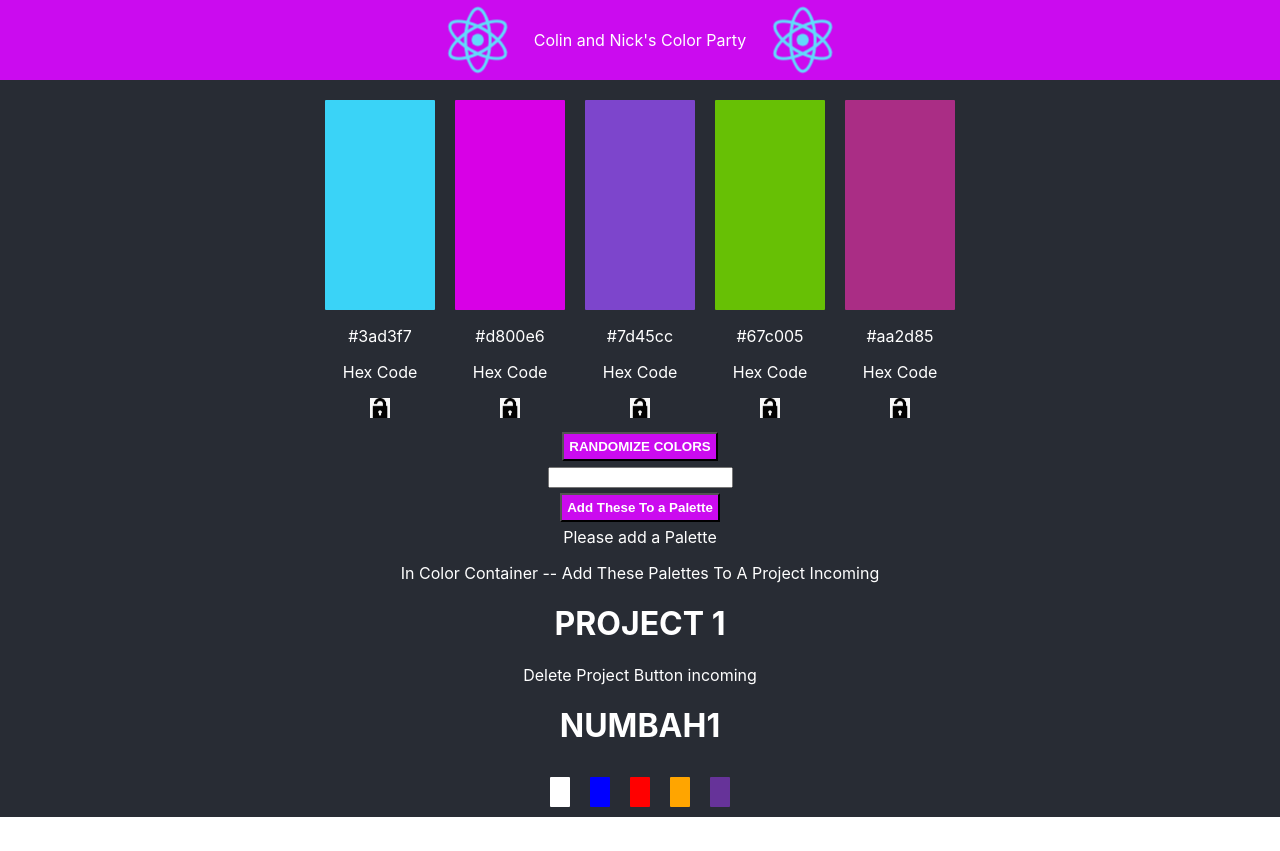
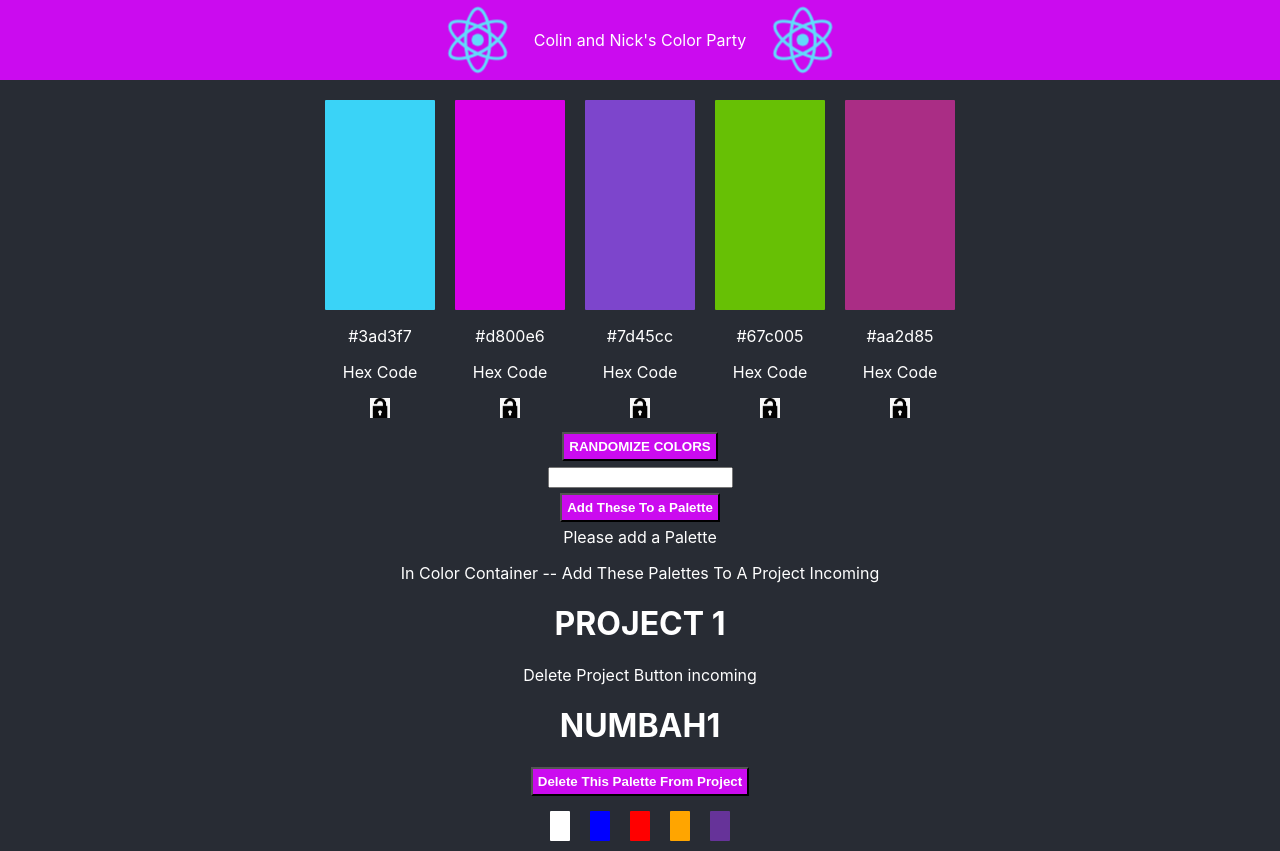
Before and after one commit to nicknist/frontend-colors, a React (Create React App) app: page / in a window 1280 px wide. Before the commit the page ends 817 px from the top, so only its background shows below. Built offline with nearby package versions, Linux system fonts and the light colour scheme.

Commit message:
Update Project component to have a deleteFromProject button on each Palette

```diff
--- a/src/Components/Project/Project.js
+++ b/src/Components/Project/Project.js
@@ -2,13 +2,14 @@ import React from 'react';
 import Palette from '../Palette/Palette';
 
 //will need some sort of deleteProject thing going down here
+//Also need the deletePalette to take it off the project...
 
 const Project = ({ info }) => {
   return (
     <>
       <h1>{info.name}</h1>
       <p>Delete Project Button incoming</p>
-      {info.palettes.map(palette => <Palette key={palette.colors[0].color} name={palette.name} colors={palette.colors} />)}
+      {info.palettes.map(palette => <Palette key={palette.colors[0].color} name={palette.name} colors={palette.colors} deletePaletteFromProject={() => console.log('NUKE THE PALETTE')}/>)}
     </>
   )
 }
```
